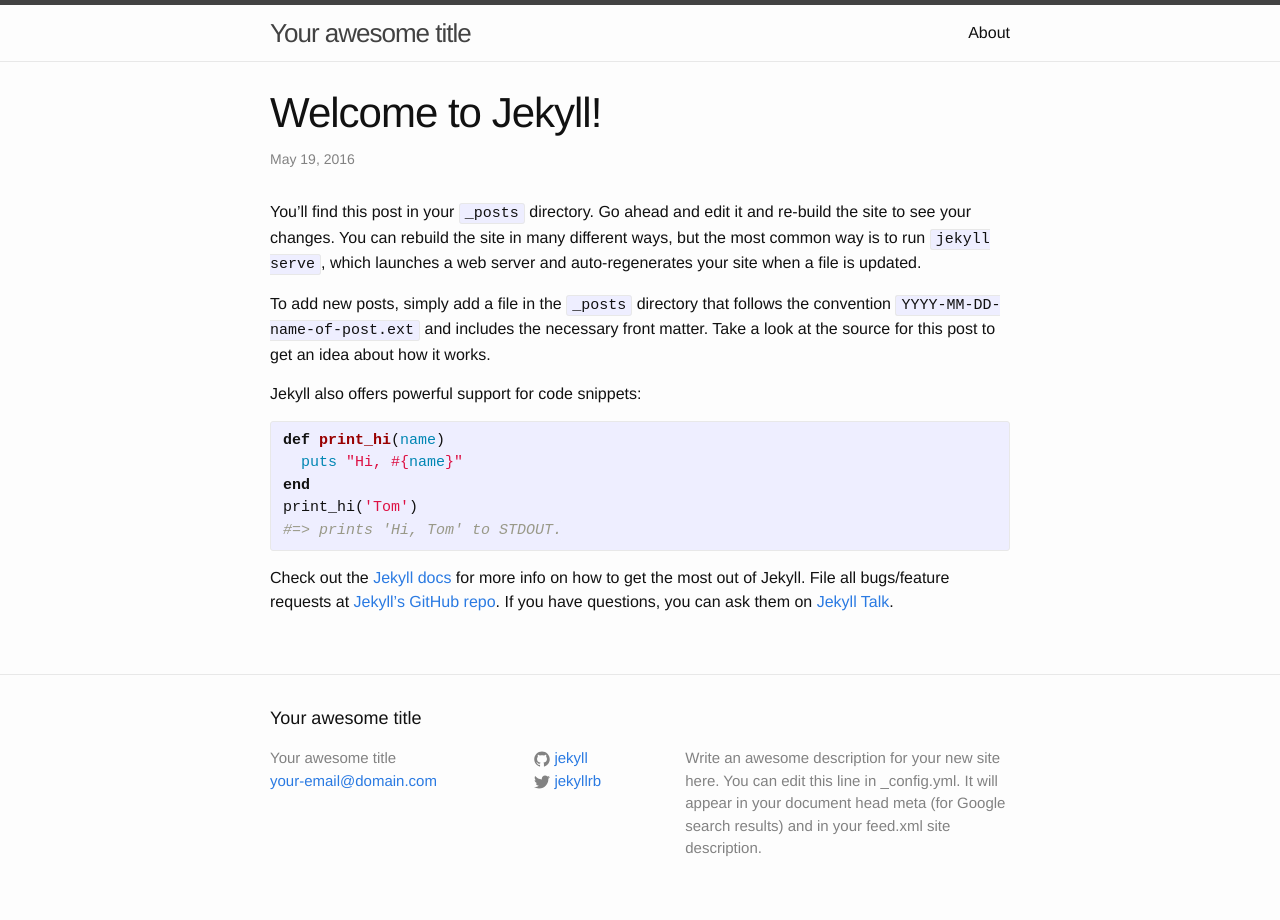
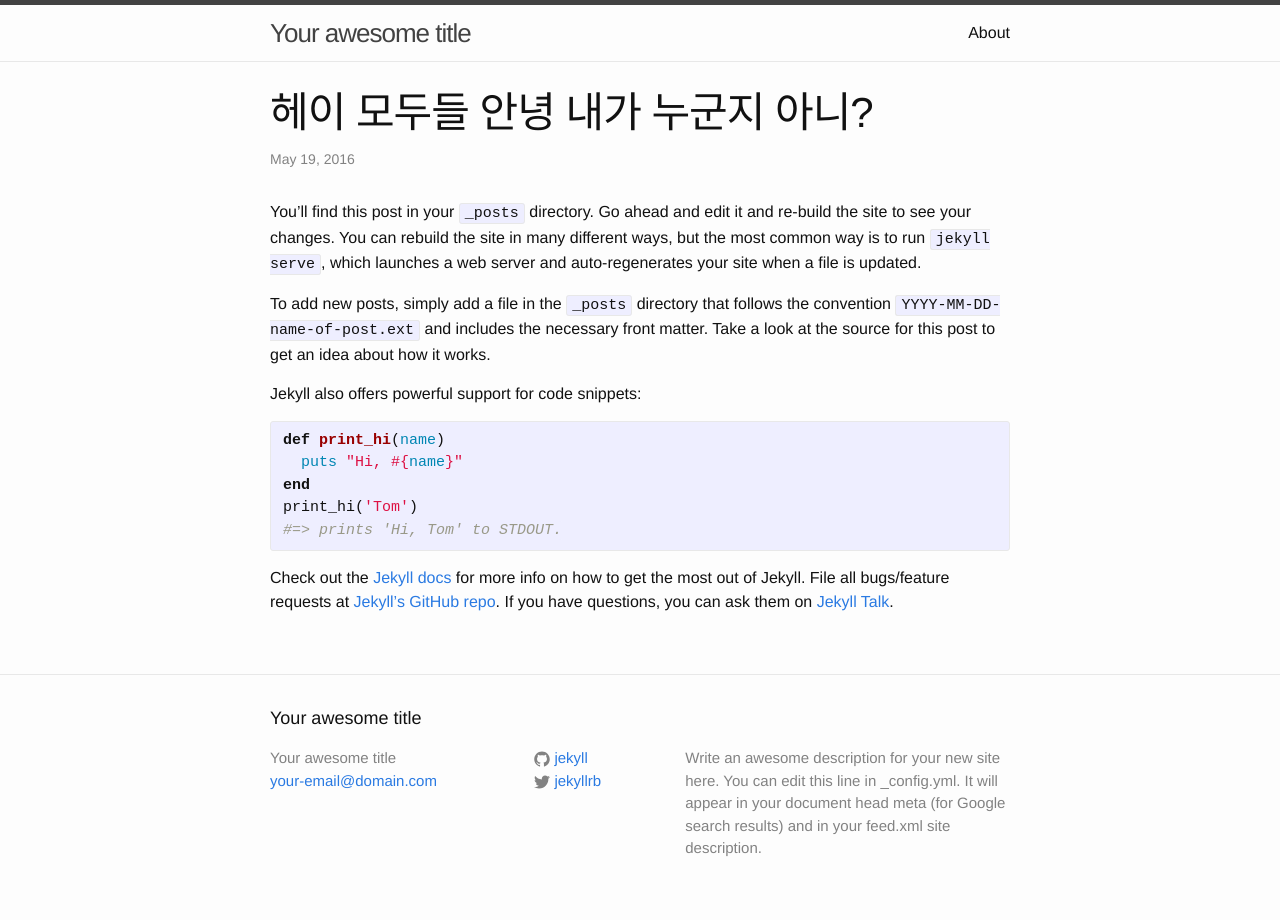
Before and after one commit to dbwjddldb96/dbwjddldb96.github.com, a Jekyll site: the page built from _posts/2016-05-19-welcome-to-jekyll.markdown, in a window 1280 px wide. Built offline with Jekyll 4.4.1, drawn with Linux system fonts in a browser that asks for light colours.

Commit message:
Update 2016-05-19-welcome-to-jekyll.markdown

```diff
--- a/_posts/2016-05-19-welcome-to-jekyll.markdown
+++ b/_posts/2016-05-19-welcome-to-jekyll.markdown
@@ -1,6 +1,6 @@
 ---
 layout: post
-title:  "Welcome to Jekyll!"
+title:  "헤이 모두들 안녕 내가 누군지 아니?"
 date:   2016-05-19 14:45:59 +0900
 categories: jekyll update
 ---
```
